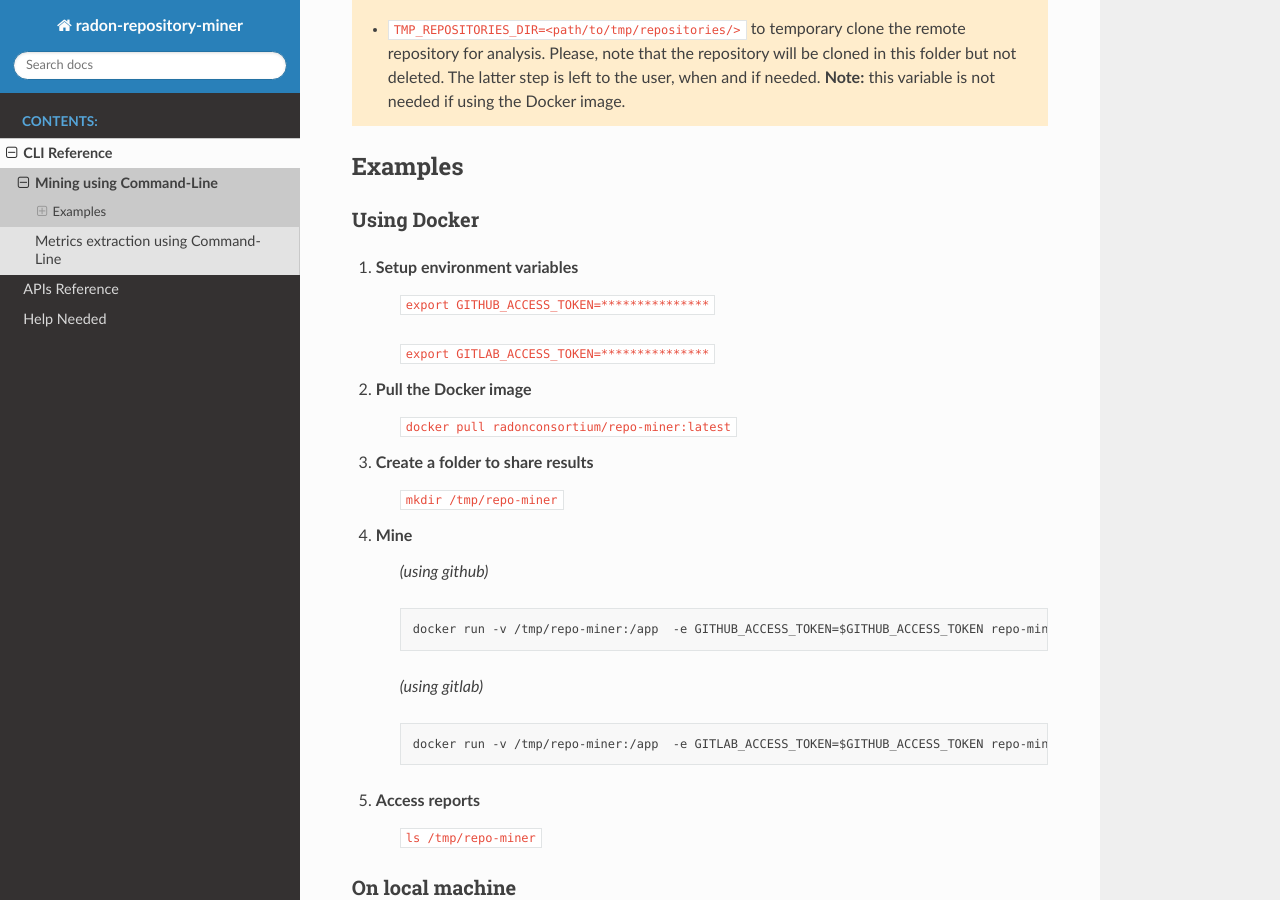
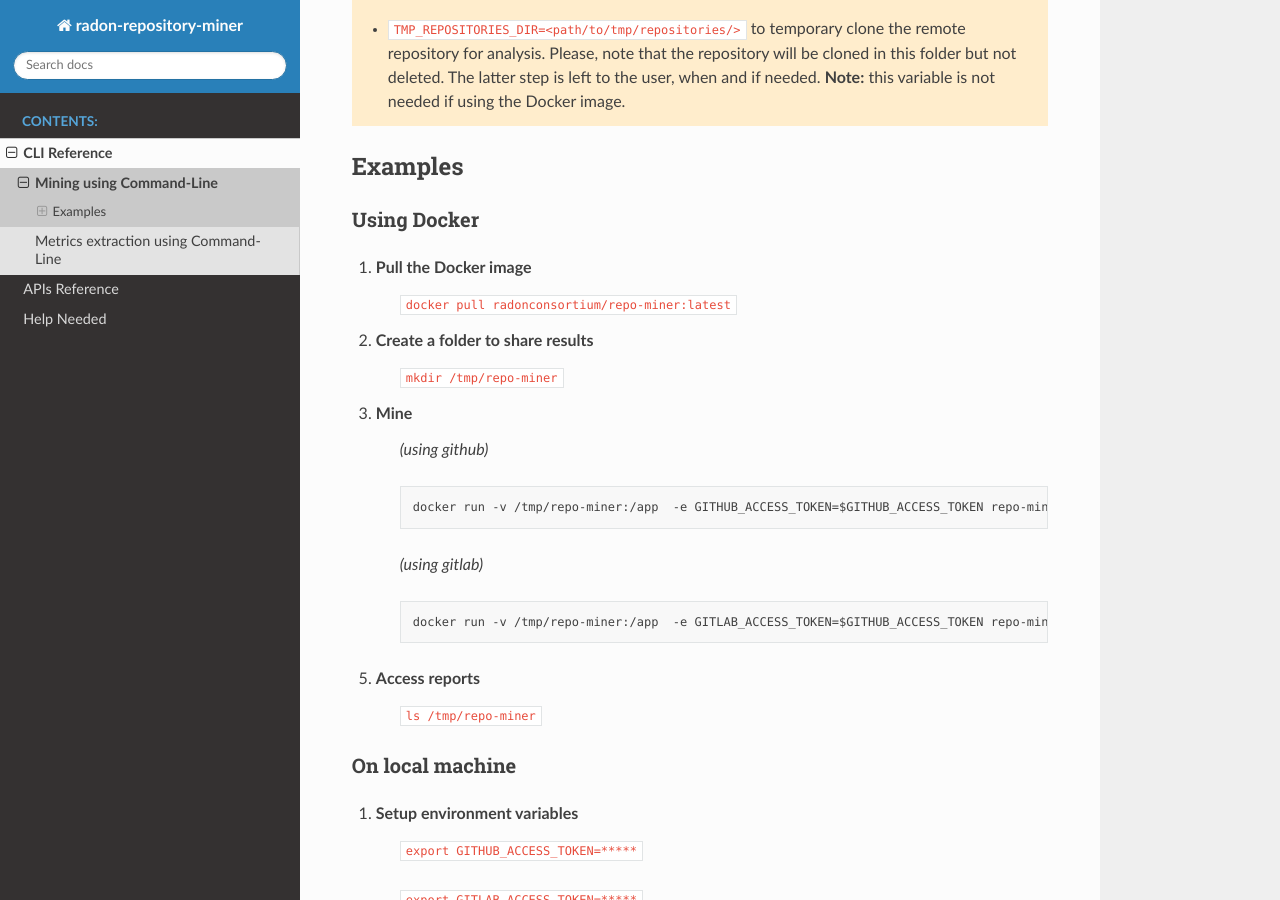
Before and after one commit to radon-h2020/radon-repository-miner, a Sphinx documentation site: the page built from docs/source/cli.mining.rst, in a window 1280 px wide and 900 px high, scrolled down 866 px. Built offline with Sphinx 7.4.7 and the Read the Docs theme 2.0.0, drawn with Linux system fonts in a browser that asks for light colours.

```diff
--- a/docs/source/cli.mining.rst
+++ b/docs/source/cli.mining.rst
@@ -51,21 +51,15 @@ Examples
 Using Docker
 ************
 
-1. **Setup environment variables**
-
-    ``export GITHUB_ACCESS_TOKEN=***************``
-
-    ``export GITLAB_ACCESS_TOKEN=***************``
-
-2. **Pull the Docker image**
+1. **Pull the Docker image**
 
     ``docker pull radonconsortium/repo-miner:latest``
 
-3. **Create a folder to share results**
+2. **Create a folder to share results**
 
     ``mkdir /tmp/repo-miner``
 
-4. **Mine**
+3. **Mine**
 
     *(using github)*
 
```
